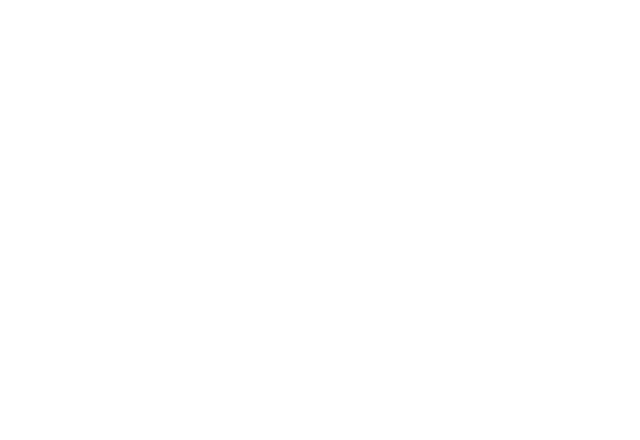
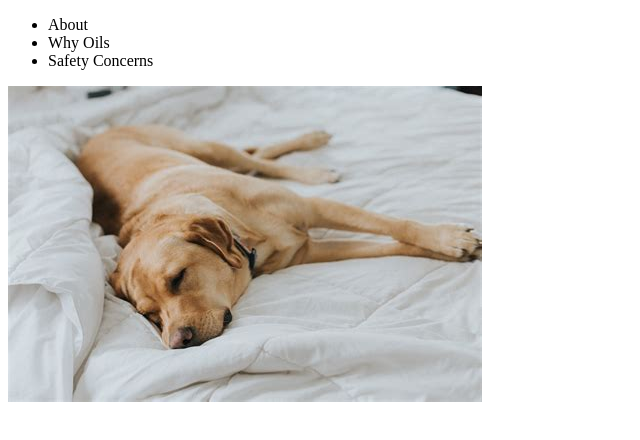
Before and after one commit to Shiela-P/Dogs-and-Oils, a plain HTML site: page index.HTML in a window 1280 px wide. Shown: the whole page, without its empty margins (0-640 px from the left). Drawn offline with Linux system fonts and the light colour scheme.

Commit message:
working on header

```diff
--- a/index.HTML
+++ b/index.HTML
@@ -6,6 +6,15 @@
     <link rel="stylesheet" href="styles.css">
 </head>
 <body>
-
+    <header>
+        <nav>
+            <ul>
+                <li>About</li>
+                <li>Why Oils</li>
+                <li>Safety Concerns</li>
+            </ul>
+        </nav>
+        <img src="sleeping-dog.jpeg" alt="A sleeping Dog">
+    </header>
 </body>
 </html>
```
Also changed, not shown: sleeping-dog.jpeg (added).
